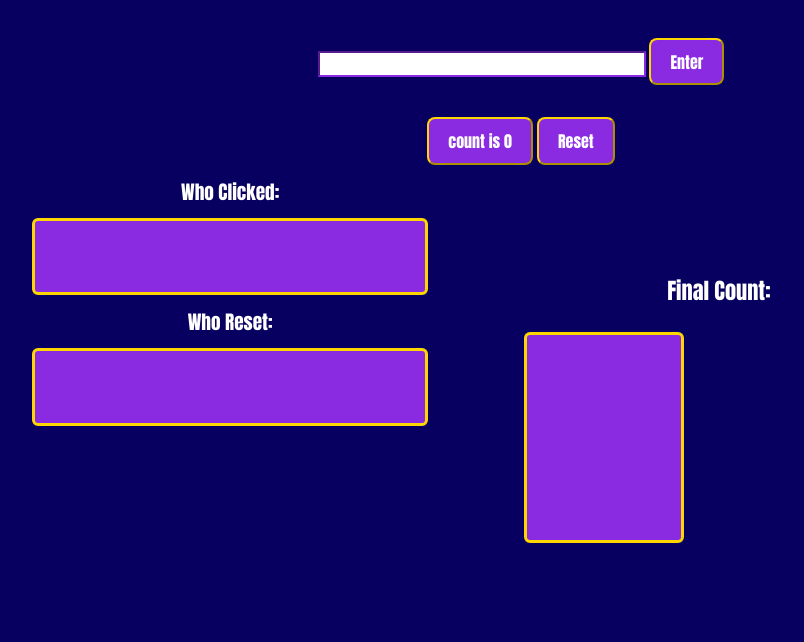
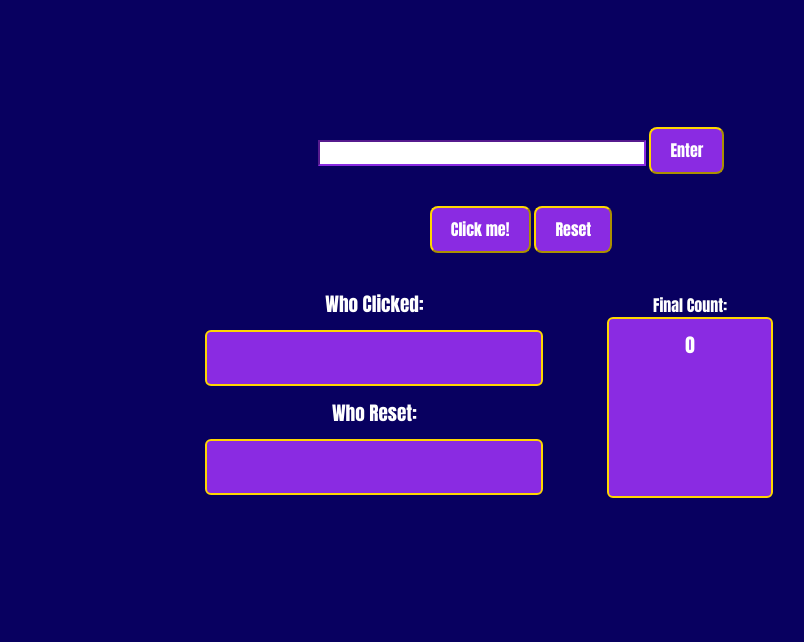
Before and after one commit to NiaMcAlkich/socketsProjects, a website built with Vite: page index.html in a window 1280 px wide. Shown: the part 126-768 px from the top of the page, without its empty margins (119-923 px from the left). Built offline with nearby package versions, Linux system fonts and the light colour scheme; files whose address does not match are found by name.

Commit message:
Saving css changes

```diff
--- a/main.js
+++ b/main.js
@@ -9,17 +9,21 @@ document.querySelector('#app').innerHTML = `
     <button class="buttons" id="getfriendlyName" type="button">Enter</button>
 
     <div class="card">
-      <button class="buttons" id="counter" type="button">Click</button>
+      <button class="buttons" id="counter" type="button">Click me!</button>
       <button class="buttons" id="reset" type="button">Reset</button>
-      <div class="scoreBoardWrapper">
+        <div class="everythingWrapper">
           <div class="namesWrapper">
-      <div> <h2>Who Clicked: </h2></div>
-      <div class="name" id="whoClicked"></div>
-      <div> <h2>Who Reset: </h2></div>
-      <div class="name" id="resetClicks"></div>
+            <div class="nameBoxWrapper">
+              <div class="name"> <h2>Who Clicked: </h2></div>
+              <div class="nameBox" id="whoClicked"></div>
             </div>
-      <div class="finalCountWrapper">
-      <div class="finalCount"> <span>Final Count: </span></div>
+            <div class="nameBoxWrapper">
+              <div class="name"> <h2>Who Reset: </h2></div>
+              <div class="nameBox" id="resetClicks"></div>
+            </div>
+          </div>
+            <div class="scoreWrapper">
+              <div class="name"> <span>Final Count: </span></div>
               <div class="scoreBoard" id="totalClicks"></div>
             </div>
         </div>
@@ -33,13 +37,13 @@ function setupCounter(element) {
   let counter = 0
   const setCounter = (count) => {
     counter = count
-    element.innerHTML = `count is ${counter}`
+    element.innerHTML = counter
   }
   element.addEventListener('click', () => setCounter(counter + 1))
   setCounter(0)
 }
 
-setupCounter(document.querySelector('#counter'))
+setupCounter(document.querySelector('#totalClicks'))
 
 
 const socket = io("ws://localhost:3000")
--- a/style.css
+++ b/style.css
@@ -84,11 +84,55 @@ button:focus-visible {
   color: white
 }
 
-.scoreBoardWrapper {
+.everythingWrapper {
   text-align: center;
   display: flex;
   flex-direction: row;
-  align-content: center;
+  margin: 1.5em;
+}
+
+.namesWrapper {
+  text-align: center;
+  display: flex;
+  flex-direction: column;
+}
+
+.nameBoxWrapper {
+  text-align: center;
+  display: flex;
+  flex-direction: column;
+  margin-right: 4em;
+}
+
+.name {
+  text-align: center;
+  color: white;
+  font-size: 1em;
+  font-weight: 400;
+  font-family: inherit;
+}
+
+.nameBox {
+  text-align: center;
+  height: 1.5em;
+  width: 15em;
+  color: white;
+  border: 0.15em solid gold;
+  background-color: blueviolet;
+  border-radius: 6px;
+  border-width: 0.15em;
+  padding: 0.6em 1.2em;
+  font-size: 1.2em;
+  font-weight: 400;
+  font-family: inherit;
+}
+
+.scoreWrapper {
+  text-align: center;
+  display: flex;
+  flex-direction: column;
+  margin-right: 4em;
+  margin-top: 1em;
 }
 
 .scoreBoard {
@@ -100,49 +144,8 @@ button:focus-visible {
   background-color: blueviolet;
   border-radius: 6px;
   border-width: 0.15em;
-  border-color: gold;
-  font-size: 1.6em;
-  font-weight: 500;
-  font-family: Impact, Haettenschweiler, 'Arial Narrow Bold', sans-serif;
-}
-
-.namesWrapper {
-  text-align: center;
-  display: flex;
-  flex-direction: column;
-  align-content: center;
-}
-
-.name {
-  text-align: center;
-  height: 2em;
-  width: 15em;
-  color: white;
-  border: 0.15em solid gold;
-  background-color: blueviolet;
-  border-radius: 6px;
-  border-width: 0.15em;
-  border-color: gold;
   padding: 0.6em 1.2em;
-  font-size: 1.4em;
-  font-weight: 500;
-  font-family: inherit;
-
-}
-
-.finalCountWrapper {
-  display: flex;
-  flex-direction: column;
-  margin: 6em;
-}
-
-.finalCount {
-  text-align: center;
-  height: 2em;
-  width: 15em;
-  color: white;
-  padding: 0.6em 1.2em;
-  font-size: 1.4em;
-  font-weight: 500;
+  font-size: 1.2em;
+  font-weight: 400;
   font-family: inherit;
 }
```
Lines whose indentation alone changed are shown as unchanged.
